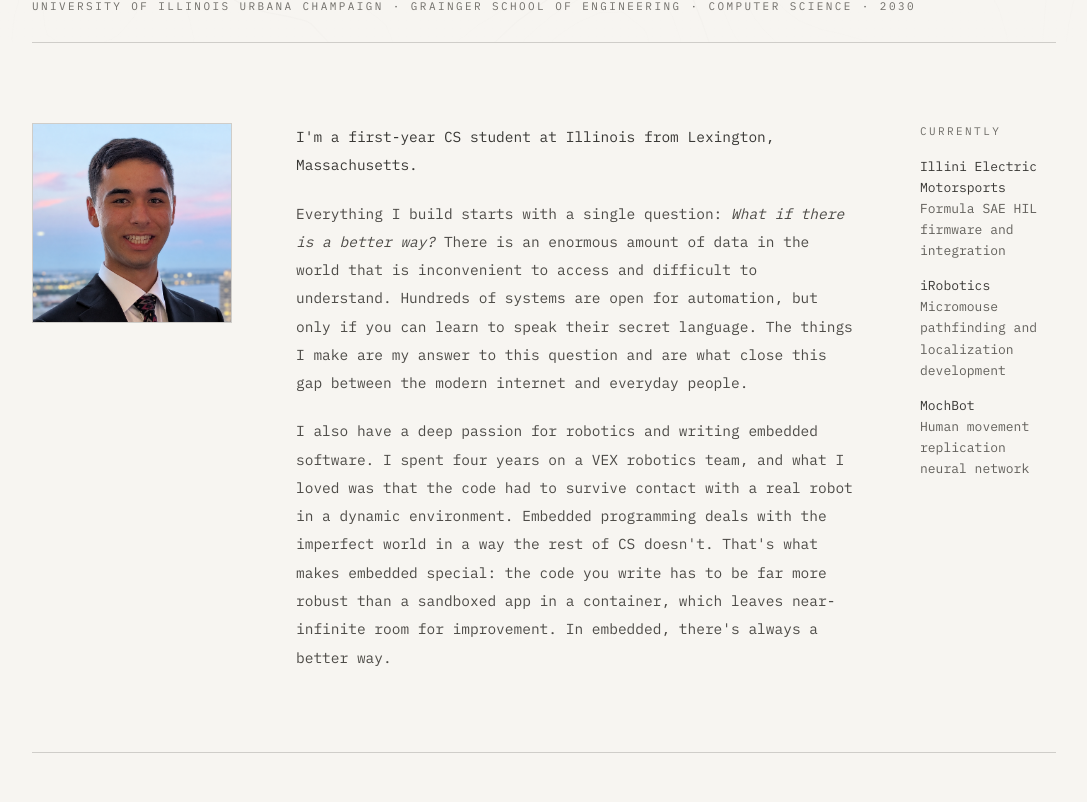
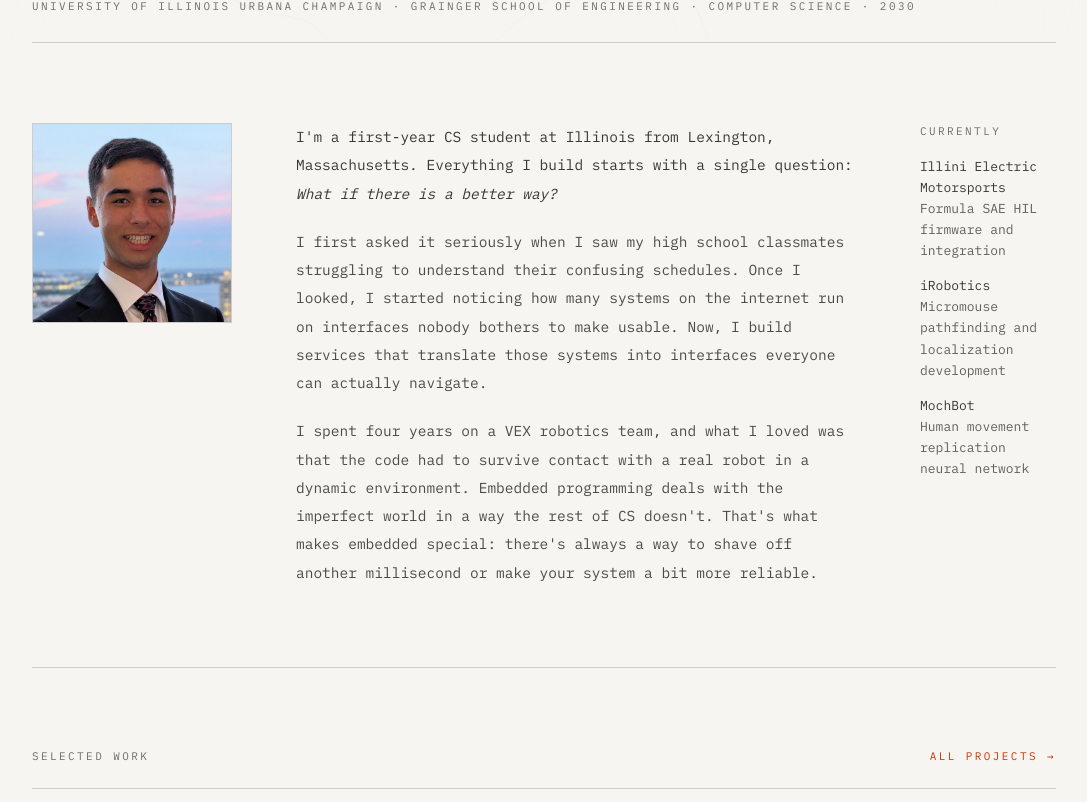
Before and after one commit to halp1/joshliu.page, a SvelteKit app: page / in a window 1280 px wide. Shown: the part 758-1560 px from the top of the page, without its empty margins (96-1183 px from the left). Built offline with nearby package versions, Linux system fonts and the light colour scheme.

Commit message:
finalize

```diff
--- a/src/lib/data/site.ts
+++ b/src/lib/data/site.ts
@@ -12,8 +12,8 @@ export const site = {
     linkedin: "https://www.linkedin.com/in/joshua-a-liu/",
     instagram: "https://www.instagram.com/josh.liu__/"
   },
-  /** Set to the public path once the corrected PDF exists; the link hides while null. */
-  resume: null as string | null
+  /** Public path to the résumé PDF; the link hides while null. */
+  resume: "/joshua-liu-resume.pdf" as string | null
 } as const;
 
 export const currently = [
--- a/src/routes/+page.svelte
+++ b/src/routes/+page.svelte
@@ -67,22 +67,30 @@
 
       <div class="flex max-w-[35rem] flex-col gap-5">
         <p class="text-[14.5px] leading-[1.95] text-ink-2">
-          I'm a first-year CS student at Illinois from Lexington, Massachusetts.
+          I'm a first-year CS student at Illinois from Lexington, Massachusetts. Everything I build
+          starts with a single question: <i>What if there is a better way?</i>
         </p>
+        <!-- <p class="text-[14.5px] leading-[1.95] text-dim">
+          My background is in embedded systems and
+          robotics, including four years competing in VEX Robotics. Writing code for physical
+          hardware taught me that software doesn't live in an ideal sandbox: it has to survive
+          real-world latency, sensor noise, and mechanical wear. That bridge between the abstract
+          and the physical drives what I build: reliable firmware, reactive controls, and tools
+          that automate complex real-world workflows without breaking when conditions change.
+        </p> -->
         <p class="text-[14.5px] leading-[1.95] text-dim">
-          Everything I build starts with a single question: <i>What if there is a better way?</i> There
-          is an enormous amount of data in the world that is inconvenient to access and difficult to understand.
-          Hundreds of systems are open for automation, but only if you can learn to speak their secret
-          language. The things I make are my answer to this question and are what close this gap between
-          the modern internet and everyday people.
+          I first asked it seriously when I saw my high school classmates struggling to understand
+          their confusing schedules. Once I looked, I started noticing how many systems on the
+          internet run on interfaces nobody bothers to make usable. Now, I build services that
+          translate those systems into interfaces everyone can actually navigate.
         </p>
+
         <p class="text-[14.5px] leading-[1.95] text-dim">
-          I also have a deep passion for robotics and writing embedded software. I spent four years
-          on a VEX robotics team, and what I loved was that the code had to survive contact with a
-          real robot in a dynamic environment. Embedded programming deals with the imperfect world
-          in a way the rest of CS doesn't. That's what makes embedded special: the code you write
-          has to be far more robust than a sandboxed app in a container, which leaves near-infinite
-          room for improvement. In embedded, there's always a better way.
+          I spent four years on a VEX robotics team, and what I loved was that the code had to
+          survive contact with a real robot in a dynamic environment. Embedded programming deals
+          with the imperfect world in a way the rest of CS doesn't. That's what makes embedded
+          special: there's always a way to shave off another millisecond or make your system a bit
+          more reliable.
         </p>
       </div>
 
```
Also changed, not shown: 1 other file (tests, documents, lock files or other folders).
